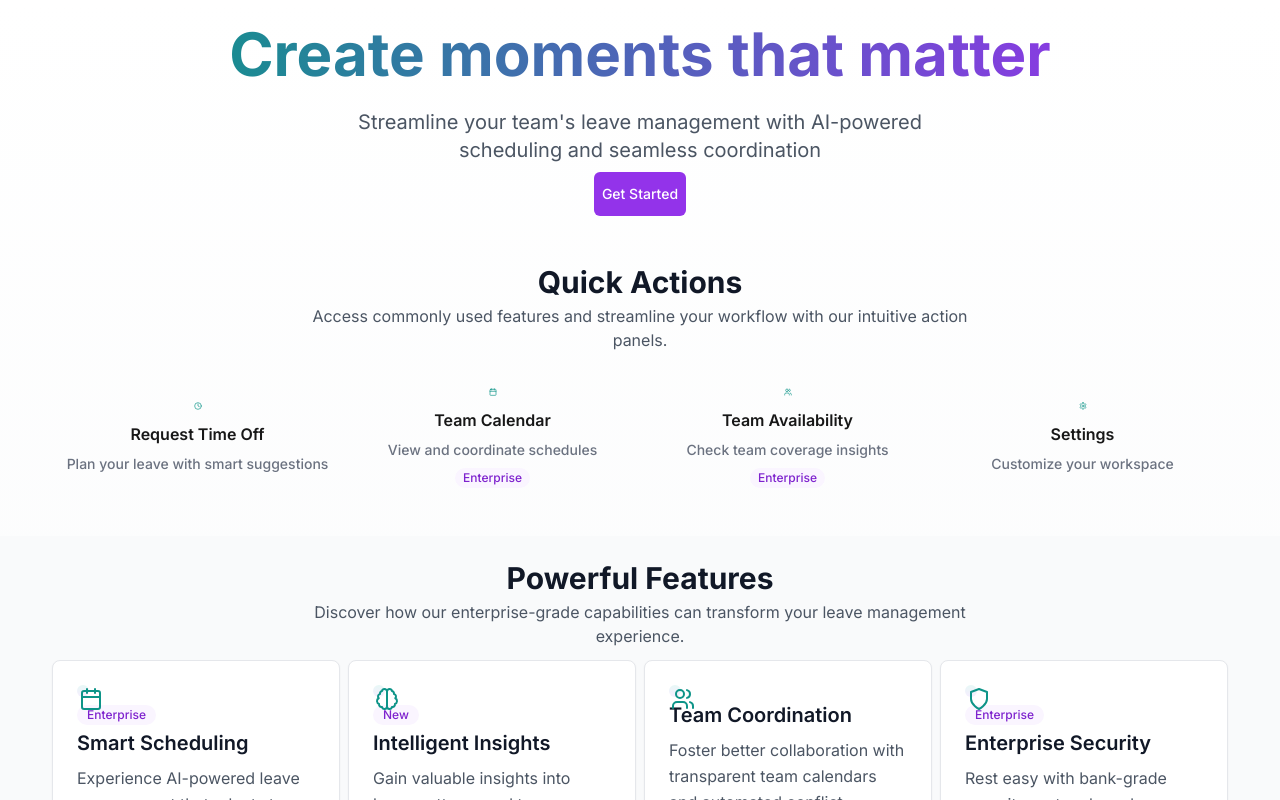
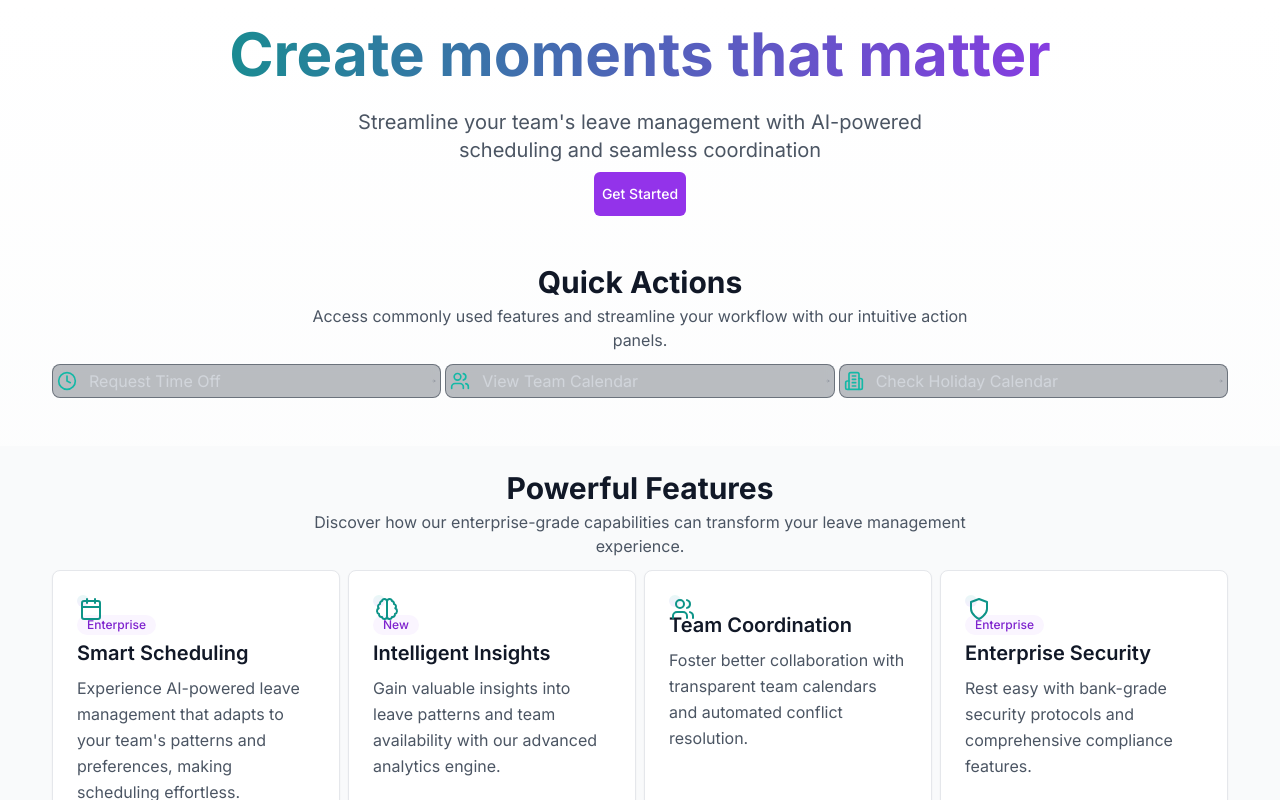
Before and after one commit to TheJohny71/alfie-enterprise-v3, a Next.js app: page /alfie-enterprise-v3/ in a window 1280 px wide. Shown: the top 800 px of the page. Built offline with nearby package versions, Linux system fonts and the light colour scheme.

Commit message:
Update quick-actions.tsx

```diff
--- a/src/components/features/welcome/quick-actions.tsx
+++ b/src/components/features/welcome/quick-actions.tsx
@@ -1,8 +1,7 @@
 "use client";
 
 import { FC } from "react";
-import { Clock, Users, Calendar, Settings } from "lucide-react";
-import { Button } from "@/components/ui/button";
+import { Clock, Users, Building2, ArrowRight } from "lucide-react";
 import type { QuickAction } from "./types";
 
 export const QuickActions: FC = () => {
@@ -10,59 +9,30 @@ export const QuickActions: FC = () => {
     {
       icon: Clock,
       label: "Request Time Off",
-      description: "Plan your leave with smart suggestions",
-      action: async () => {
-        console.log("Request time off clicked");
-      },
-    },
-    {
-      icon: Calendar,
-      label: "Team Calendar",
-      description: "View and coordinate schedules",
-      action: async () => {
-        console.log("View calendar clicked");
-      },
-      enterpriseRequired: true,
     },
     {
       icon: Users,
-      label: "Team Availability",
-      description: "Check team coverage insights",
-      action: async () => {
-        console.log("Team availability clicked");
-      },
-      enterpriseRequired: true,
+      label: "View Team Calendar",
     },
     {
-      icon: Settings,
-      label: "Settings",
-      description: "Customize your workspace",
-      action: async () => {
-        console.log("Settings clicked");
-      },
-    },
+      icon: Building2,
+      label: "Check Holiday Calendar",
+    }
   ];
 
   return (
-    <div className="grid grid-cols-1 sm:grid-cols-2 lg:grid-cols-4 gap-4">
-      {actions.map((action, index) => (
-        <Button
-          key={index}
-          variant="secondary"
-          onClick={action.action}
-          className="flex flex-col items-center p-6 h-auto hover:border-purple-500 transition-all hover:-translate-y-1"
+    <div className="grid grid-cols-1 sm:grid-cols-3 gap-4 mb-24">
+      {actions.map((action) => (
+        <button
+          key={action.label}
+          className="group flex items-center justify-between p-4 rounded-lg border border-gray-800/50 bg-gray-800/30 backdrop-blur-sm hover:bg-gray-800/50 hover:border-teal-500/50 transition-all duration-300"
         >
-          <action.icon className="w-8 h-8 mb-3 text-teal-600 dark:text-teal-400 text-center" />
-          <span className="text-base font-semibold mb-2">{action.label}</span>
-          <p className="text-sm text-gray-500 dark:text-gray-400 text-center">
-            {action.description}
-          </p>
-          {action.enterpriseRequired && (
-            <span className="mt-2 inline-flex items-center px-2 py-0.5 rounded-full text-xs font-medium bg-purple-50 text-purple-700 dark:bg-purple-900/30 dark:text-purple-300">
-              Enterprise
-            </span>
-          )}
-        </Button>
+          <div className="flex items-center gap-3">
+            <action.icon className="w-5 h-5 text-teal-500 group-hover:scale-110 transition-transform duration-300" />
+            <span className="text-gray-300">{action.label}</span>
+          </div>
+          <ArrowRight className="w-4 h-4 text-gray-500 group-hover:text-teal-500 group-hover:translate-x-1 transition-all duration-300" />
+        </button>
       ))}
     </div>
   );
```
